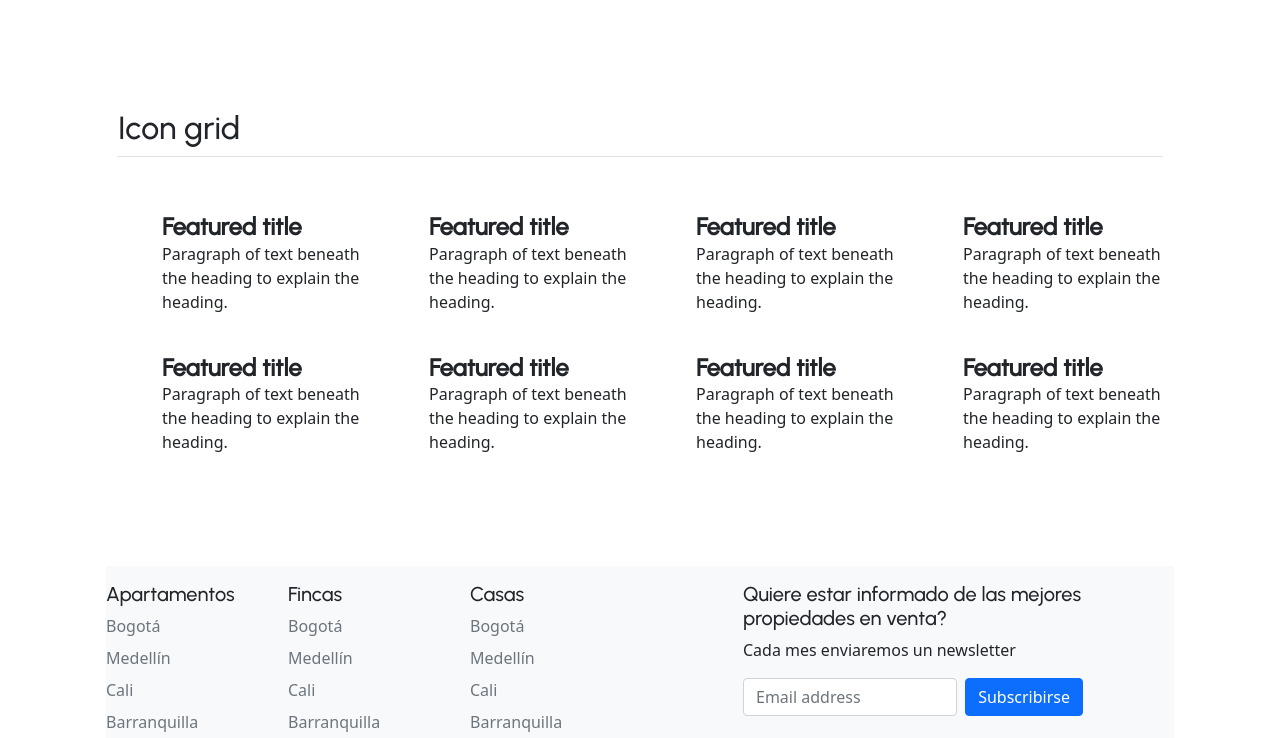
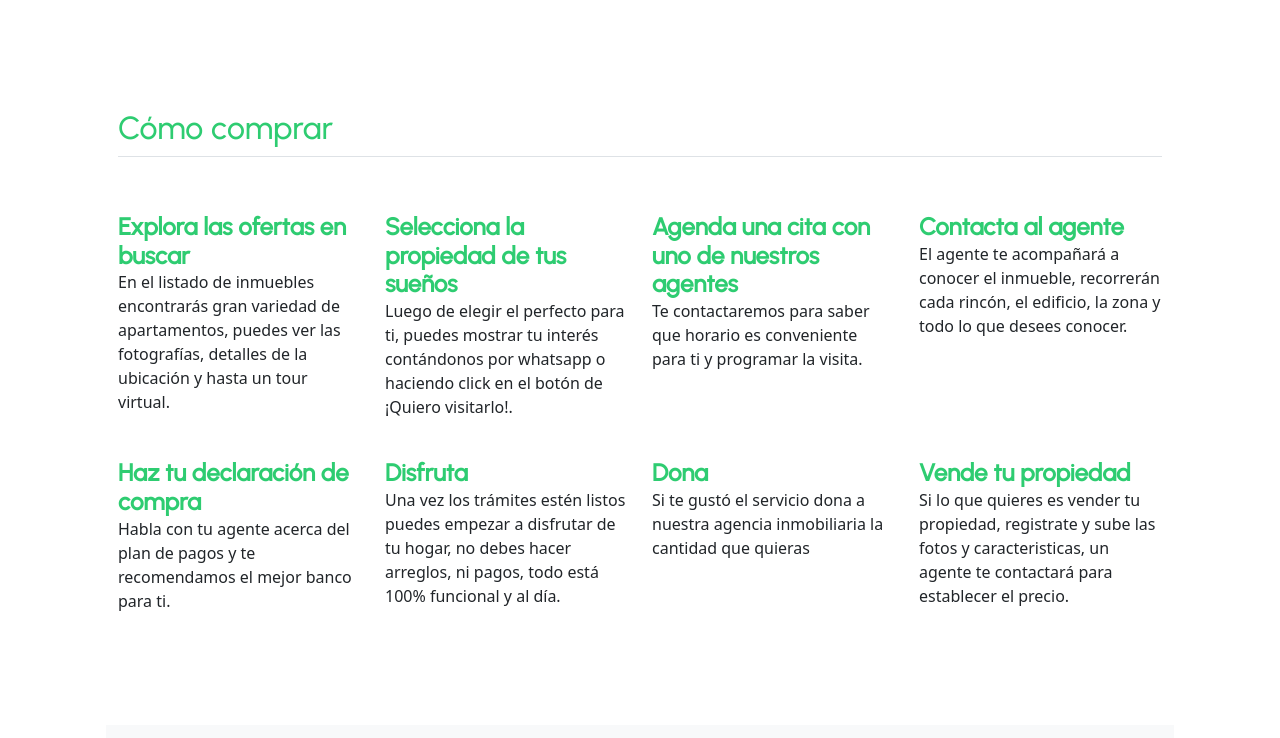
Before and after one commit to nadc100/Mobiliaria-In, a plain HTML site: page index.html in a window 1280 px wide. Shown: the part 1697-2435 px from the top of the page. Drawn offline with nearby package versions, Linux system fonts and the light colour scheme.

Commit message:
change in font colors

```diff
--- a/index.html
+++ b/index.html
@@ -15,9 +15,11 @@
   <header class="p-3 mb-3 border-bottom">
     <div class="container">
       <div class="d-flex flex-wrap align-items-center justify-content-center justify-content-lg-start">
-          <ul class="nav col-12 col-lg-auto me-lg-auto mt-4 justify-content-center mb-md-0">
+        <ul class="nav col-12 col-lg-auto me-lg-auto mt-4 justify-content-center mb-md-0">
           <img src="imagenes/loguito.png" alt="logousuario" width="30" height="30" class="rounded-circle">
-          <li><h5><a href="index.html" class="nav-link px-2 link-dark"style="color:#2ecc71">Mobiliaria-IN</a></h5></li>
+          <li>
+            <h5><a href="index.html" class="nav-link px-2 link-dark" style="color:#2ecc71">Mobiliaria-IN</a></h5>
+          </li>
           <li><a href="propiedades.html" class="nav-link px-2 link-dark">Propiedades</a></li>
           <li><a href="agentes.html" class="nav-link px-2 link-dark">Agentes</a></li>
           <li><a href="donaciones.html" class="nav-link px-2 link-dark">Donaciones</a></li>
@@ -42,18 +44,20 @@
           </ul>
         </div>
         <div class="text-end">
-          <a href="/login.html"><button type="button" class="btn btn-outline bg-opacity-50" style="background-color:#2ecc71">Login</button></a>
-          <a href="/registro.html"><button type="button" class="btn btn-outline bg-opacity-50" style="background-color:#2ecc71">Registro</button></a>
+          <a href="/login.html"><button type="button" class="btn btn-outline bg-opacity-50"
+              style="background-color:#2ecc71">Login</button></a>
+          <a href="/registro.html"><button type="button" class="btn btn-outline bg-opacity-50"
+              style="background-color:#2ecc71">Registro</button></a>
         </div>
       </div>
     </div>
     </div>
   </header>
   <div class="buscar">
-  <input class="form-control form-control w-33" type="text" placeholder="Search" aria-label="Search">
-  <input class="form-control form-control w-33" type="text" placeholder="Search" aria-label="Search">
-  <input class="form-control form-control w-33" type="text" placeholder="Search" aria-label="Search">
-</div>
+    <input class="form-control form-control w-33" type="text" placeholder="Search" aria-label="Search">
+    <input class="form-control form-control w-33" type="text" placeholder="Search" aria-label="Search">
+    <input class="form-control form-control w-33" type="text" placeholder="Search" aria-label="Search">
+  </div>
   <div class="container px-4 py-5" id="custom-cards">
     <h2 class="pb-2 border-bottom">Propiedades</h2>
     <div class="row row-cols-1 row-cols-lg-3 align-items-stretch g-4 py-5">
@@ -140,13 +144,17 @@
     </div>
 
     <div class="px-lg-5" style="background-color: #2ecc71;">
-      <div class="d-lg-flex justify-content-between align-items-center ps-lg-4"><img class="d-block order-lg-2 me-lg-n5 flex-shrink-0" src="imagenes/casas.jpg" alt="Summer Collection">
-        <div class="position-relative mx-auto me-lg-n5 py-5 px-4 mb-lg-5 order-lg-1" style="max-width: 42rem; z-index: 10;">
+      <div class="d-lg-flex justify-content-between align-items-center ps-lg-4"><img
+          class="d-block order-lg-2 me-lg-n5 flex-shrink-0" src="imagenes/casas.jpg" alt="Summer Collection">
+        <div class="position-relative mx-auto me-lg-n5 py-5 px-4 mb-lg-5 order-lg-1"
+          style="max-width: 42rem; z-index: 10;">
           <div class="pb-lg-5 mb-lg-5 text-center text-lg-start text-lg-nowrap">
             <h3 class="h2 text-light fw-light pb-1 from-start">Has just arrived!</h3>
             <h2 class="text-light display-5 from-start delay-1">Huge Summer Collection</h2>
-            <p class="fs-lg text-light pb-3 from-start delay-2">Swimwear, Tops, Shorts, Sunglasses &amp; much more...</p>
-            <div class="d-table scale-up delay-4 mx-auto mx-lg-0"><a class="btn btn-primary" href="shop-grid-ls.html">Shop Now<i class="ci-arrow-right ms-2 me-n1"></i></a></div>
+            <p class="fs-lg text-light pb-3 from-start delay-2">Swimwear, Tops, Shorts, Sunglasses &amp; much more...
+            </p>
+            <div class="d-table scale-up delay-4 mx-auto mx-lg-0"><a class="btn btn-primary"
+                href="shop-grid-ls.html">Shop Now<i class="ci-arrow-right ms-2 me-n1"></i></a></div>
           </div>
         </div>
       </div>
@@ -158,16 +166,19 @@
           <div class="d-sm-flex justify-content-between align-items-center bg-secondary overflow-hidden rounded-3">
             <div class="py-4 my-2 my-md-0 py-md-5 px-4 ms-md-3 text-center text-sm-start">
               <h4 class="fs-lg fw-light mb-2">Ofertas</h4>
-              <h3 class="mb-4">Converse All Star on Sale</h3><a class="btn btn-primary btn-shadow btn-sm" href="#">Shop Now</a>
+              <h3 class="mb-4">Converse All Star on Sale</h3><a class="btn btn-primary btn-shadow btn-sm" href="#">Shop
+                Now</a>
             </div><img class="d-block ms-auto" src="imagenes/logo2.png" alt="equipo">
           </div>
         </div>
         <div class="col-md-4 mb-4">
-          <div class="d-flex flex-column h-100 justify-content-center bg-size-cover bg-position-center rounded-3" style="background-image: url(img/blog/banner-bg.jpg);">
+          <div class="d-flex flex-column h-100 justify-content-center bg-size-cover bg-position-center rounded-3"
+            style="background-image: url(img/blog/banner-bg.jpg);">
             <div class="py-4 my-2 px-4 text-center">
               <div class="py-1">
                 <h5 class="mb-2">Your Add Banner Here</h5>
-                <p class="fs-sm text-muted">Hurry up to reserve your spot</p><a class="btn btn-primary btn-shadow btn-sm" href="#">Contact us</a>
+                <p class="fs-sm text-muted">Hurry up to reserve your spot</p><a
+                  class="btn btn-primary btn-shadow btn-sm" href="#">Contact us</a>
               </div>
             </div>
           </div>
@@ -176,79 +187,60 @@
     </section>
 
     <div class="container px-4 py-5" id="icon-grid">
-      <h2 class="pb-2 border-bottom">Icon grid</h2>
+      <h2 class="pb-2 border-bottom">Cómo comprar</h2>
 
       <div class="row row-cols-1 row-cols-sm-2 row-cols-md-3 row-cols-lg-4 g-4 py-5">
         <div class="col d-flex align-items-start">
-          <svg class="bi text-muted flex-shrink-0 me-3" width="1.75em" height="1.75em">
-            <use xlink:href="#bootstrap"></use>
-          </svg>
           <div>
-            <h4 class="fw-bold mb-0">Featured title</h4>
-            <p>Paragraph of text beneath the heading to explain the heading.</p>
+            <h4 class="fw-bold mb-0">Explora las ofertas en buscar</h4>
+            <p>En el listado de inmuebles encontrarás gran variedad de apartamentos, puedes ver las fotografías,
+              detalles de la ubicación y hasta un tour virtual.</p>
           </div>
         </div>
         <div class="col d-flex align-items-start">
-          <svg class="bi text-muted flex-shrink-0 me-3" width="1.75em" height="1.75em">
-            <use xlink:href="#cpu-fill"></use>
-          </svg>
           <div>
-            <h4 class="fw-bold mb-0">Featured title</h4>
-            <p>Paragraph of text beneath the heading to explain the heading.</p>
+            <h4 class="fw-bold mb-0">Selecciona la propiedad de tus sueños</h4>
+            <p>Luego de elegir el perfecto para ti, puedes mostrar tu interés contándonos por whatsapp o haciendo click
+              en el botón de ¡Quiero visitarlo!.</p>
           </div>
         </div>
         <div class="col d-flex align-items-start">
-          <svg class="bi text-muted flex-shrink-0 me-3" width="1.75em" height="1.75em">
-            <use xlink:href="#calendar3"></use>
-          </svg>
           <div>
-            <h4 class="fw-bold mb-0">Featured title</h4>
-            <p>Paragraph of text beneath the heading to explain the heading.</p>
+            <h4 class="fw-bold mb-0">Agenda una cita con uno de nuestros agentes</h4>
+            <p>Te contactaremos para saber que horario es conveniente para ti y programar la visita.</p>
           </div>
         </div>
         <div class="col d-flex align-items-start">
-          <svg class="bi text-muted flex-shrink-0 me-3" width="1.75em" height="1.75em">
-            <use xlink:href="#home"></use>
-          </svg>
           <div>
-            <h4 class="fw-bold mb-0">Featured title</h4>
-            <p>Paragraph of text beneath the heading to explain the heading.</p>
+            <h4 class="fw-bold mb-0">Contacta al agente</h4>
+            <p>El agente te acompañará a conocer el inmueble, recorrerán cada rincón, el edificio, la zona y todo lo que
+              desees conocer.</p>
           </div>
         </div>
         <div class="col d-flex align-items-start">
-          <svg class="bi text-muted flex-shrink-0 me-3" width="1.75em" height="1.75em">
-            <use xlink:href="#speedometer2"></use>
-          </svg>
           <div>
-            <h4 class="fw-bold mb-0">Featured title</h4>
-            <p>Paragraph of text beneath the heading to explain the heading.</p>
+            <h4 class="fw-bold mb-0">Haz tu declaración de compra</h4>
+            <p>Habla con tu agente acerca del plan de pagos y te recomendamos el mejor banco para ti.</p>
           </div>
         </div>
         <div class="col d-flex align-items-start">
-          <svg class="bi text-muted flex-shrink-0 me-3" width="1.75em" height="1.75em">
-            <use xlink:href="#toggles2"></use>
-          </svg>
           <div>
-            <h4 class="fw-bold mb-0">Featured title</h4>
-            <p>Paragraph of text beneath the heading to explain the heading.</p>
+            <h4 class="fw-bold mb-0">Disfruta</h4>
+            <p>Una vez los trámites estén listos puedes empezar a disfrutar de tu hogar, no debes hacer arreglos, ni
+              pagos, todo está 100% funcional y al día.</p>
           </div>
         </div>
         <div class="col d-flex align-items-start">
-          <svg class="bi text-muted flex-shrink-0 me-3" width="1.75em" height="1.75em">
-            <use xlink:href="#geo-fill"></use>
-          </svg>
           <div>
-            <h4 class="fw-bold mb-0">Featured title</h4>
-            <p>Paragraph of text beneath the heading to explain the heading.</p>
+            <h4 class="fw-bold mb-0">Dona</h4>
+            <p>Si te gustó el servicio dona a nuestra agencia inmobiliaria la cantidad que quieras</p>
           </div>
         </div>
         <div class="col d-flex align-items-start">
-          <svg class="bi text-muted flex-shrink-0 me-3" width="1.75em" height="1.75em">
-            <use xlink:href="#tools"></use>
-          </svg>
           <div>
-            <h4 class="fw-bold mb-0">Featured title</h4>
-            <p>Paragraph of text beneath the heading to explain the heading.</p>
+            <h4 class="fw-bold mb-0">Vende tu propiedad</h4>
+            <p>Si lo que quieres es vender tu propiedad, registrate y sube las fotos y caracteristicas, un agente te
+              contactará para establecer el precio.</p>
           </div>
         </div>
       </div>
--- a/style.css
+++ b/style.css
@@ -5,6 +5,7 @@ body {
 h1,h2,h3,h4,h5{
   font-family: 'Urbanist', sans-serif;
   font-weight: 500;
+  color:#2ecc71;
 }
 
 .buscar{
```
Also changed, not shown: propiedades.html (+17 -41 lines), registro.html (+1 -1 lines).
